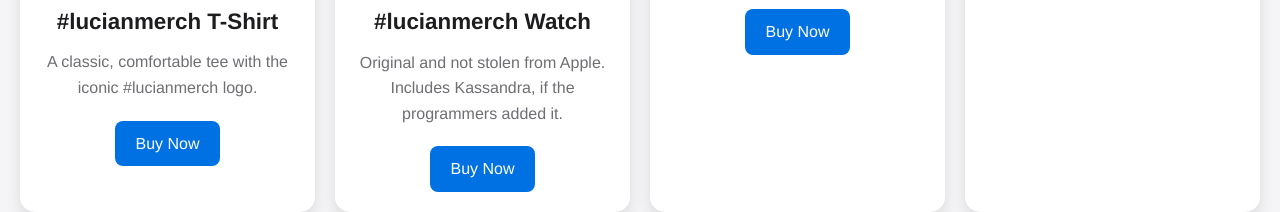
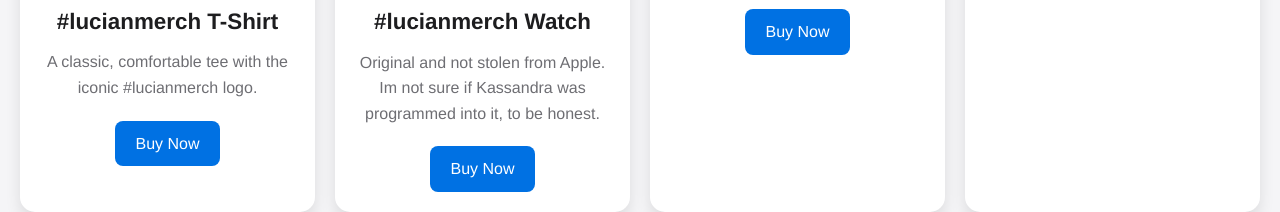
Before and after one commit to dlucigithub/lucianmerch-proj, a plain HTML site: page gallery.html in a window 1280 px wide. Shown: the part 978-1190 px from the top of the page. Drawn offline with Linux system fonts and the light colour scheme.

Commit message:
Update gallery.html

```diff
--- a/gallery.html
+++ b/gallery.html
@@ -60,7 +60,7 @@
       <div class="merch-item">
         <img src="lucianwatch.jpg" alt="#lucianmerch watch (DIGITAL)">
         <h3>#lucianmerch Watch</h3>
-        <p>Original and not stolen from Apple. Includes Kassandra, if the programmers added it.</p>
+        <p>Original and not stolen from Apple. Im not sure if Kassandra was programmed into it, to be honest.</p>
         <a href="bought.html" class="buy-button">Buy Now</a>
       </div>
 
```
